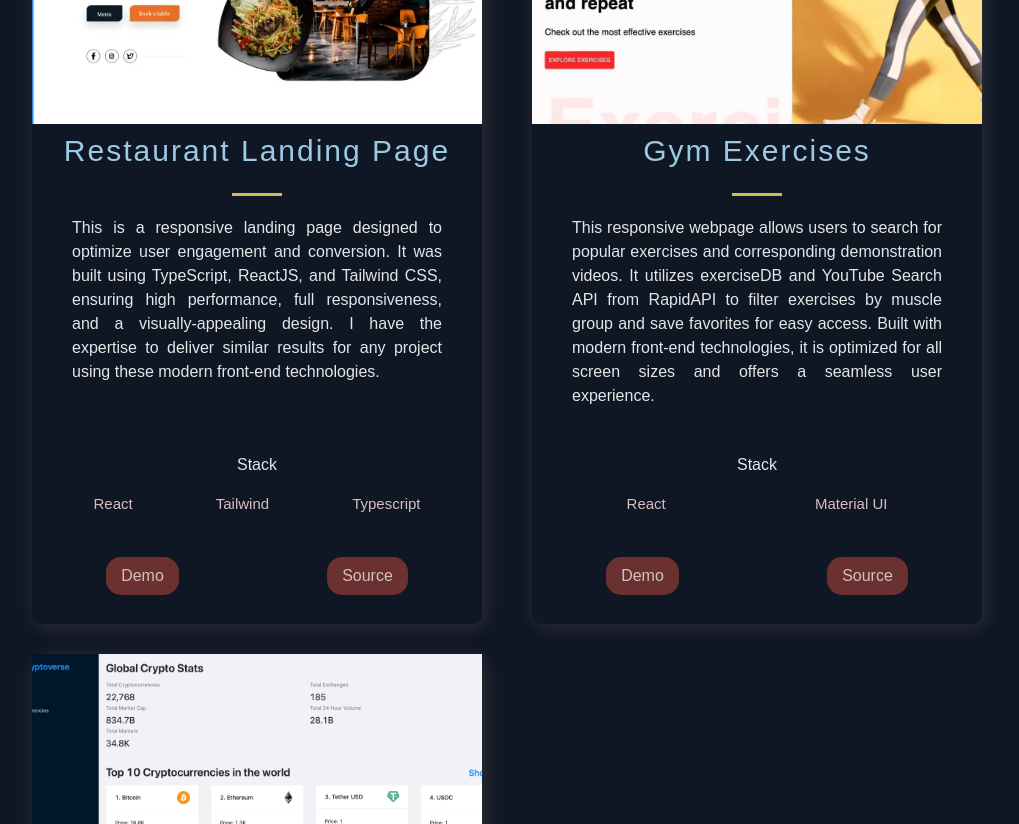
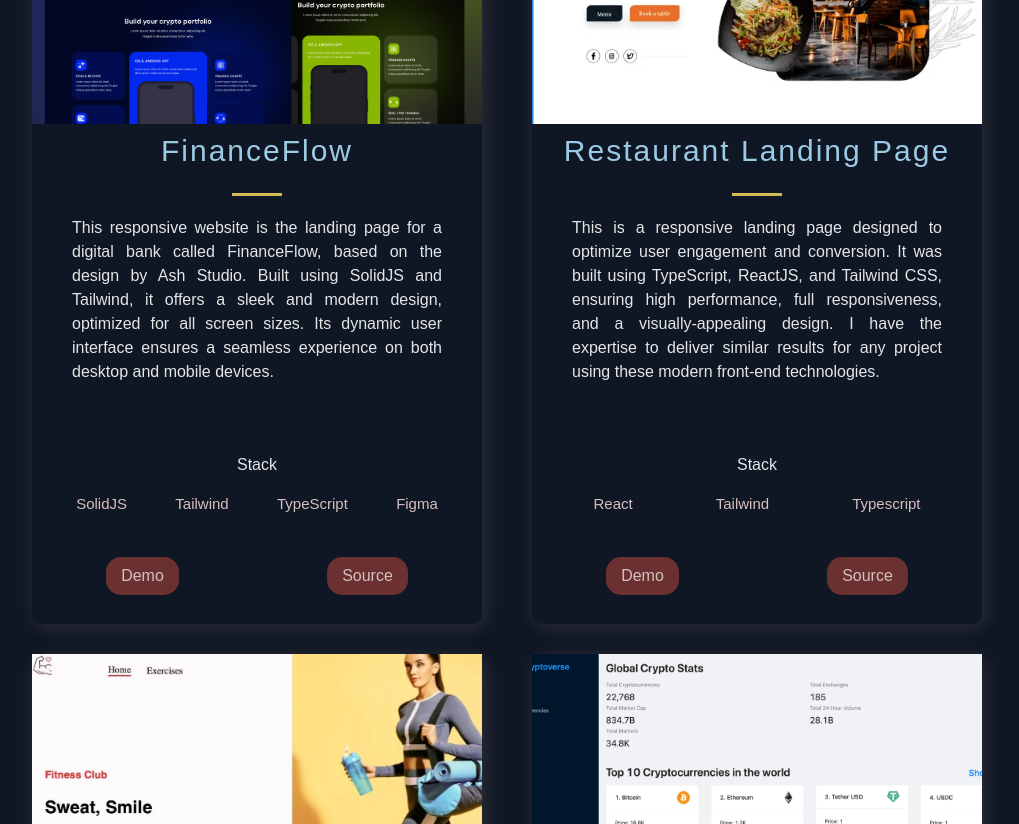
Before and after one commit to JosephHuntley/Portfolio_Updated, a React (Vite) app: page / in a window 1280 px wide. Shown: the part 1860-2684 px from the top of the page, without its empty margins (133-1152 px from the left). Built offline with nearby package versions, Linux system fonts and the light colour scheme.

Commit message:
Added FinanceFlow Project

```diff
--- a/src/constants/constant.js
+++ b/src/constants/constant.js
@@ -1,6 +1,6 @@
 import img1 from '../../public/Restaurant.webp';
 import img2 from '../../public/GymExercises.webp';
-import img3 from '../../public/HooBank.webp';
+import img3 from '../../public/FinanceFlow.webp';
 import img4 from '../../public/Cryptoverse.webp';
 import img5 from '../../public/Nexus.webp'
 import img6 from '../../public/ZenithUI.webp'
@@ -25,6 +25,16 @@ export const projects = [
 		tags: ['NextJS', 'TypeScript', "MDX", 'Content Layer'],
 		source: 'https://github.com/JosephHuntley/zenith-ui',
 		visit: 'https://zenith-ui-documentation.vercel.app/',	},
+		{
+			title: 'FinanceFlow',
+			description:
+				'This responsive website is the landing page for a digital bank called FinanceFlow, based on the design by Ash Studio. Built using SolidJS and Tailwind, it offers a sleek and modern design, optimized for all screen sizes. Its dynamic user interface ensures a seamless experience on both desktop and mobile devices.',
+			image: img3,
+			tags: ['SolidJS', 'Tailwind', 'TypeScript', 'Figma'],
+			source: 'https://github.com/JosephHuntley/FinanceFlow',
+			visit: 'https://finance-flow-six.vercel.app',
+			id: 2,
+		},
 	{
 		title: 'Restaurant Landing Page',
 		description:
@@ -45,16 +55,6 @@ export const projects = [
 		visit: 'https://josephhuntley.github.io/gym_exercises/',
 		id: 1,
 	},
-	// {
-	// 	title: 'HooBank',
-	// 	description:
-	// 		'This responsive website is the landing page for a digital bank called HooBank, based on the design by OneWeekWonders. Built using ReactJS and Tailwind, it offers a sleek and modern design, optimized for all screen sizes. Its dynamic user interface ensures a seamless experience on both desktop and mobile devices.',
-	// 	image: img3,
-	// 	tags: ['React', 'Tailwind', 'Figma'],
-	// 	source: 'https://github.com/JosephHuntley/bank_app',
-	// 	visit: 'https://josephhuntley.github.io/bank_app/',
-	// 	id: 2,
-	// },
 	{
 		title: 'CryptoNexus',
 		description:
```
Also changed, not shown: public/FinanceFlow.webp (added).
